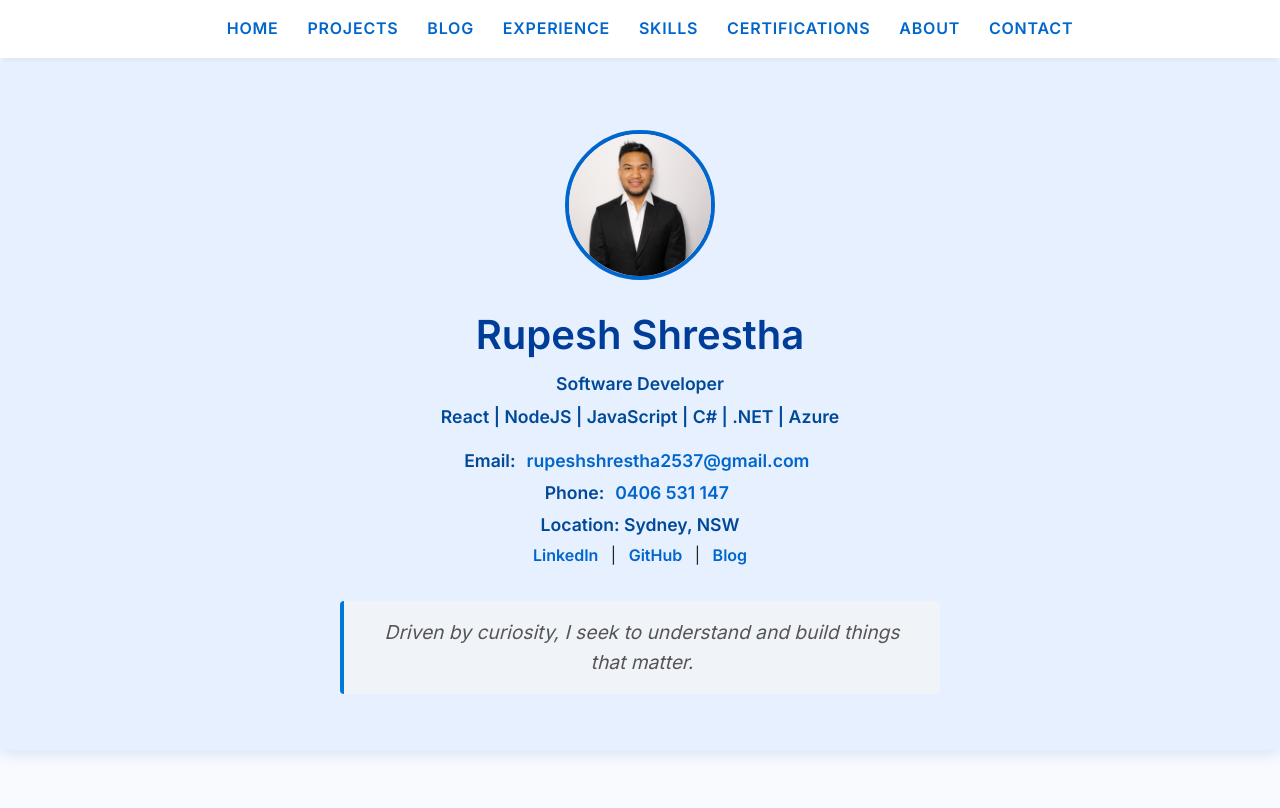
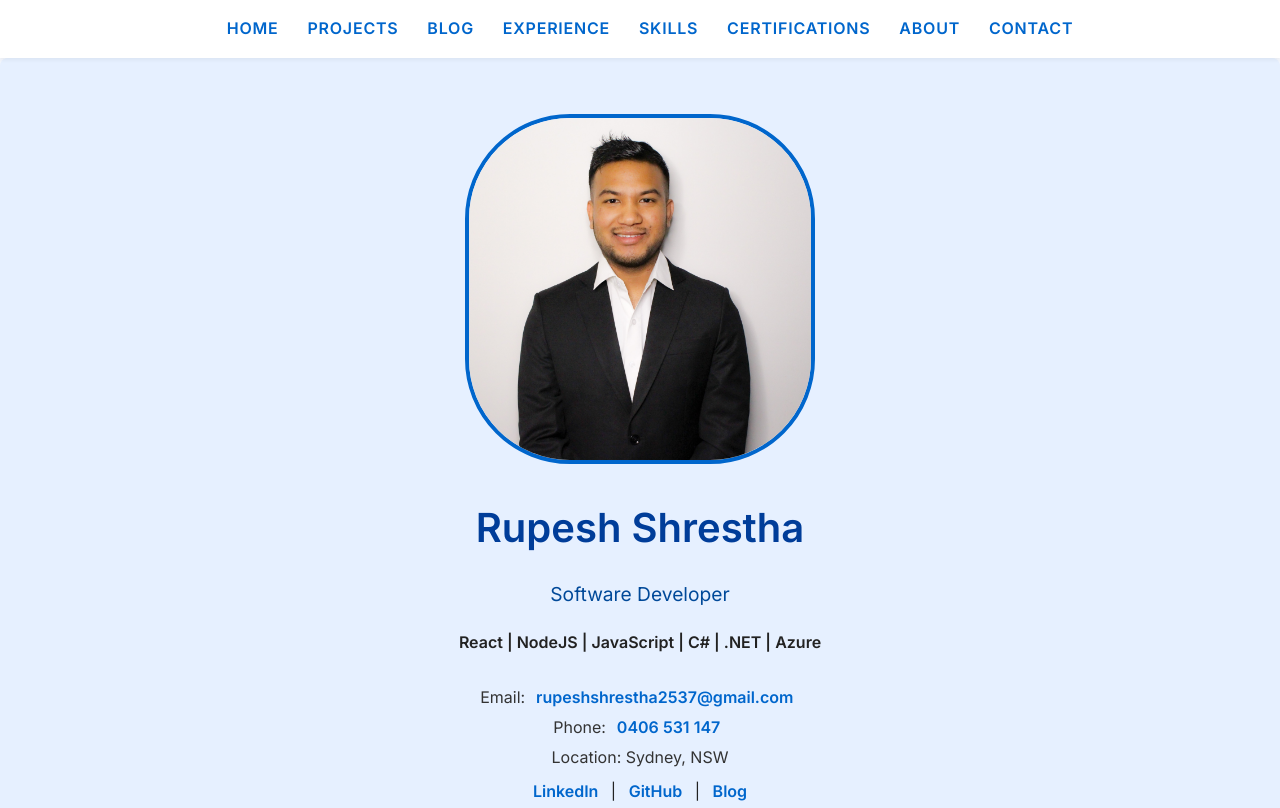
Before and after one commit to rupesh110/rupesh110.github.io, a website built with Parcel: page index.html in a window 1280 px wide. Shown: the top 808 px of the page. Built offline with nearby package versions, Linux system fonts and the light colour scheme.

```diff
--- a/index.html
+++ b/index.html
@@ -37,15 +37,19 @@
   <!-- HEADER -->
   <header id="header">
     <div class="container">
-      <img src="./src/assets/Rupesh1.jpg" alt="Rupesh Shrestha Photo" />
+      <div class="profile-img-wrapper">
+        <img src="./src/assets/Rupesh1.jpg" alt="Rupesh Shrestha Photo" class="profile-img">
+      </div>
+
       <h1>Rupesh Shrestha</h1>
-      <p>Software Developer</p>
-      <p><strong>React | NodeJS | JavaScript | C# | .NET | Azure</strong></p>
+      <p class="role">Software Developer</p>
+      <p class="skills"><strong>React | NodeJS | JavaScript | C# | .NET | Azure</strong></p>
 
       <div class="contact-info">
         <p>Email: <a href="mailto:rupeshshrestha2537@gmail.com">rupeshshrestha2537@gmail.com</a></p>
         <p>Phone: <a href="tel:+61406531147">0406 531 147</a></p>
         <p>Location: Sydney, NSW</p>
+
         <div class="social-links">
           <a href="https://www.linkedin.com/in/rupeshshresthas" target="_blank" rel="noopener noreferrer">LinkedIn</a> |
           <a href="https://github.com/rupesh110" target="_blank" rel="noopener noreferrer">GitHub</a> |
--- a/src/styles.css
+++ b/src/styles.css
@@ -33,7 +33,7 @@
 h3 { font-size: 1.4rem; margin-bottom: 0.5rem; }
 h4 { font-size: 1.1rem; margin-bottom: 0.5rem; }
 p { color: #333; }
-.container { max-width: 900px; margin: 0 auto; padding: 1.5rem 1rem; }
+.container { max-width: 900px; margin: 0 auto; padding: .5rem .5rem; }
 
 /* ===== NAVBAR ===== */
 nav {
@@ -60,6 +60,7 @@
 nav a:hover { color: #004999; }
 
 /* ===== HEADER ===== */
+/* ===== HEADER ===== */
 header {
   text-align: center;
   padding: 3rem 1rem 2rem;
@@ -68,20 +69,79 @@
   margin-bottom: 3rem;
   box-shadow: 0 4px 15px rgba(0,102,204,0.15);
 }
-header img {
-  width: 150px;
-  height: 150px;
-  border-radius: 50%;
+
+header .container {
+  display: flex;
+  flex-direction: column;
+  align-items: center;
+  gap: 1rem;
+}
+
+header .profile-img-wrapper {
+  width: 350px;
+  height: 350px;
+  border-radius: 30%;
+  overflow: hidden;
+  border: 4px solid #0066cc;
+  margin-bottom: 1rem;
+}
+
+header .profile-img-wrapper img {
+  width: 100%;
+  height: 100%;
   object-fit: cover;
-  margin-bottom: 1rem;
-  border: 4px solid #0066cc;
 }
-header h1 { color: #003d99; margin-bottom: 0.2rem; }
-header p { font-weight: 600; font-size: 1.1rem; color: #004999; margin-bottom: 0.25rem; }
-header .contact-info { margin-top: 1rem; font-weight: 500; }
-header .contact-info a { font-weight: 600; color: #0066cc; margin: 0 0.4rem; }
-header .social-links a { font-weight: 600; margin: 0 0.5rem; }
-.quote {
+
+header h1 {
+  color: #003d99;
+  margin-bottom: 0.2rem;
+  font-size: 2.5rem;
+}
+
+header .role {
+  font-weight: 500;
+  font-size: 1.2rem;
+  color: #004999;
+  margin-bottom: 0.25rem;
+}
+
+header .skills {
+  font-size: 1rem;
+  margin-bottom: .5rem;
+  color: #222;
+  font-weight: 600;
+}
+
+header .contact-info {
+  margin-top: .05rem;
+  text-align: center;
+  font-weight: 500;
+}
+
+header .contact-info p {
+  margin: 0.3rem 0;
+}
+
+header .contact-info a {
+  font-weight: 600;
+  color: #0066cc;
+  margin: 0 0.4rem;
+}
+
+header .social-links {
+  margin-top: 0.5rem;
+}
+
+header .social-links a {
+  font-weight: 600;
+  margin: 0 0.5rem;
+}
+
+header .social-links a:hover {
+  color: #004999;
+}
+
+header .quote {
   font-style: italic;
   color: #555;
   margin: 2rem auto 0;
@@ -93,6 +153,15 @@
   border-left: 4px solid #0078d7;
   border-radius: 4px;
 }
+
+/* ===== RESPONSIVE HEADER ===== */
+@media (max-width: 700px) {
+  header h1 { font-size: 2rem; }
+  header .role { font-size: 1.1rem; }
+  header .skills { font-size: 0.95rem; }
+  header .profile-img-wrapper { width: 120px; height: 120px; }
+}
+
 
 /* ===== BUTTONS ===== */
 .btn-download, .project-link, .linkedin-button {
```
